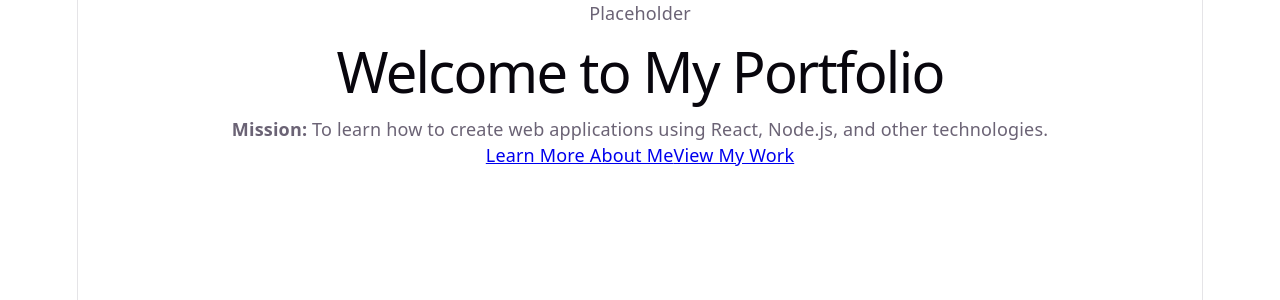
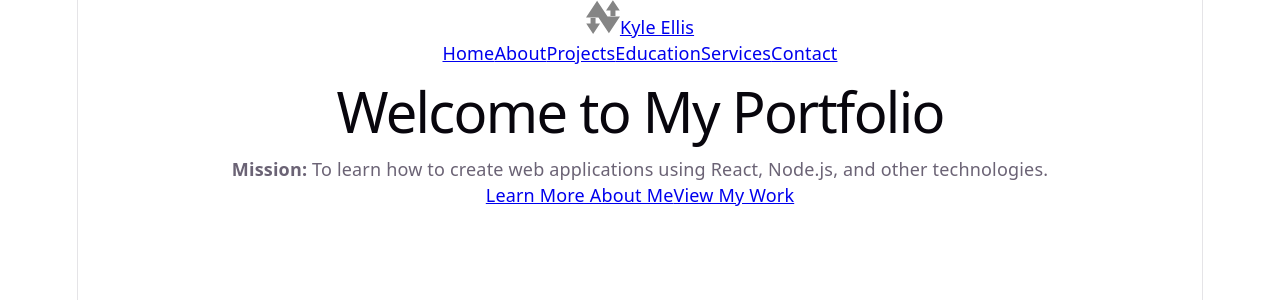
Before and after one commit to kyleelliscent/Portfolio, a React (Vite) app: page / in a window 1280 px wide. Shown: the top 300 px of the page. Built offline with nearby package versions, Linux system fonts and the light colour scheme.

Commit message:
Filled out Navbar.jsx and added logo

```diff
--- a/src/components/Navbar.jsx
+++ b/src/components/Navbar.jsx
@@ -1,3 +1,22 @@
+import { Link, NavLink } from "react-router-dom";
+import logo from "../assets/logo.svg";
+
 export default function Navbar() {
-  return <div>Placeholder</div>;
+  return (
+    <header className="navbar">
+      <Link to="/" className="brand">
+        <img src={logo} alt="Custom Portfolio Logo" className="logo" width="34" height="34" />
+        <span className="brand-name">Kyle Ellis</span>
+      </Link>
+
+      <nav className="nav-links">
+        <NavLink to="/" end>Home</NavLink>
+        <NavLink to="/about">About</NavLink>
+        <NavLink to="/projects">Projects</NavLink>
+        <NavLink to="/education">Education</NavLink>
+        <NavLink to="/services">Services</NavLink>
+        <NavLink to="/contact">Contact</NavLink>
+      </nav>
+    </header>
+  );
 }
```
Also changed, not shown: src/assets/logo.svg (added).
